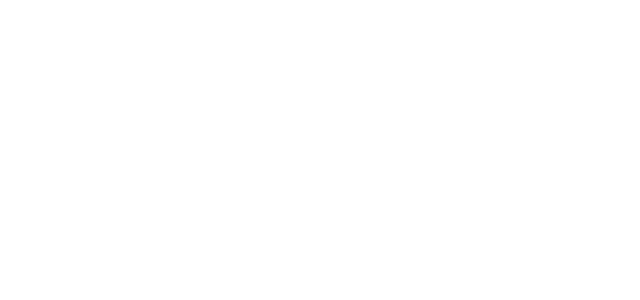
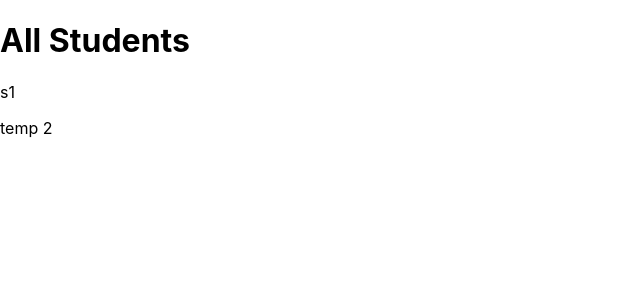
Before and after one commit to darrenzhang2000/CRUD-app-frontend, a React (Create React App) app: page /students in a window 1280 px wide. Shown: the top 300 px of the page, without its empty margins (0-640 px from the left). Built offline with nearby package versions, Linux system fonts and the light colour scheme.

Commit message:
added allstudents routing

```diff
--- a/src/index.js
+++ b/src/index.js
@@ -6,6 +6,7 @@
 import { createStore, combineReducers } from 'redux';
 import { BrowserRouter as Router, Route } from "react-router-dom";
 import AllCampuses from './views/AllCampuses';
+import AllStudents from './views/AllStudents';
 import { Provider } from 'react-redux';
 
 //dummy data
@@ -147,6 +148,7 @@
             <div>
                 <Route exact path="/" component={App} />
                 <Route exact path="/campuses" component={AllCampuses} />
+                <Route exact path="/students" component={AllStudents} />
             </div>
         </Router>
     </Provider>
--- a/src/views/AllStudents.js
+++ b/src/views/AllStudents.js
@@ -1,4 +1,7 @@
 import React, { Component } from 'react'
+import { connect } from 'react-redux';
+import { StaticRouter } from 'react-router-dom';
+
 
 class AllStudents extends Component{
     render(){
@@ -16,4 +19,10 @@
     }
 }
 
-export default AllStudents;
+function mapStateToProps(states){
+    return{
+        students: states.studentState.allStudents
+    }
+}
+
+export default connect(mapStateToProps)(AllStudents);
```
